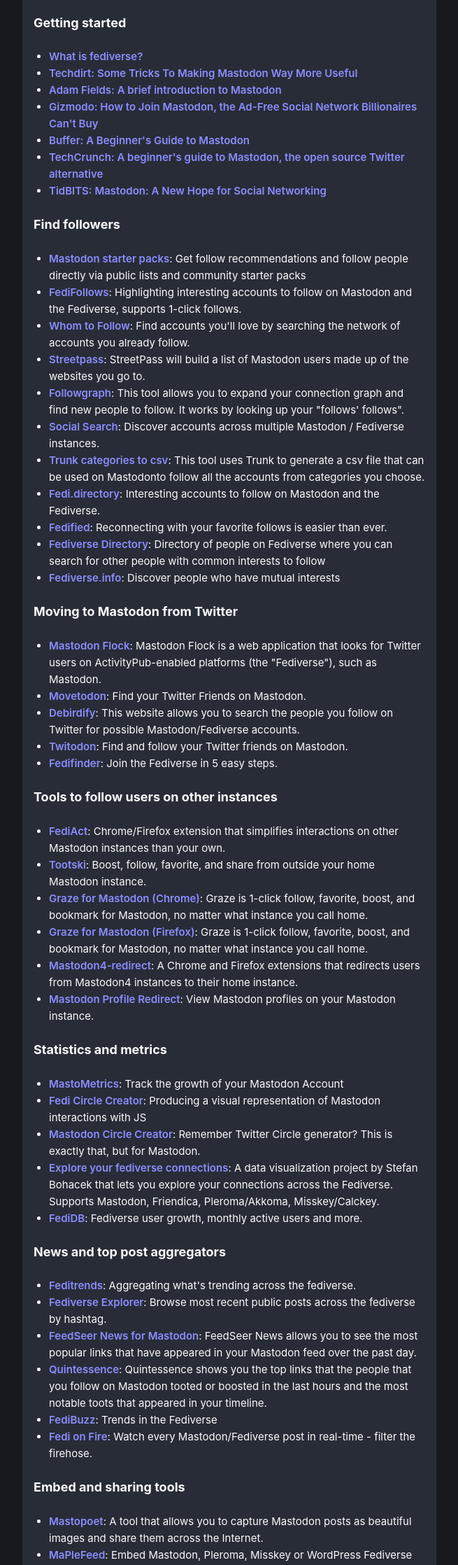
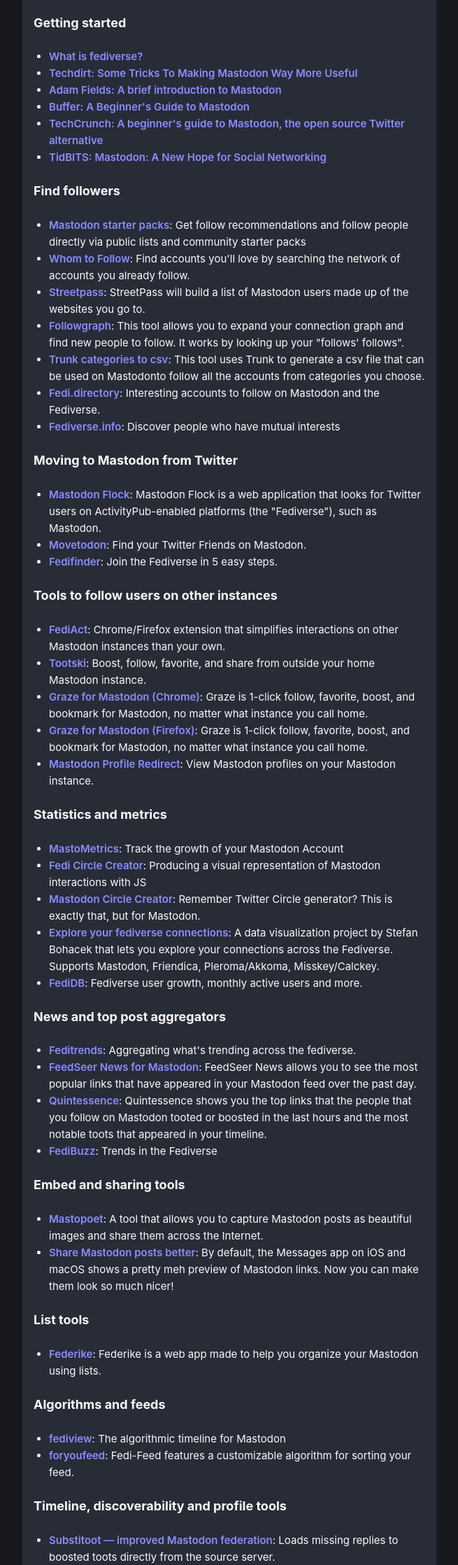
Before and after one commit to ronilaukkarinen/the-mastodon-list, a website: page index.html in a window 1280 px wide. Shown: the part 322-2558 px from the top of the page at 70% size, without its empty margins (312-967 px from the left). Drawn offline with nearby package versions, Linux system fonts and the light colour scheme; a script that the page names is missing.

Commit message:
Remove links that are no longer working

```diff
--- a/index.html
+++ b/index.html
@@ -52,7 +52,6 @@
       <li><a href="https://jointhefediverse.net">What is fediverse?</a></li>
       <li><a href="https://www.techdirt.com/2022/12/29/some-tricks-to-making-mastodon-way-more-useful">Techdirt: Some Tricks To Making Mastodon Way More Useful</a></li>
       <li><a href="https://fields.medium.com/a-brief-introduction-to-mastodon-587f36b6ba20">Adam Fields: A brief introduction to Mastodon</a></li>
-      <li><a href="https://www.gizmodo.com.au/2022/11/how-to-join-mastodon-the-ad-free-social-network-billionaires-cant-buy">Gizmodo: How to Join Mastodon, the Ad-Free Social Network Billionaires Can't Buy</a></li>
       <li><a href="https://buffer.com/resources/mastodon-social">Buffer: A Beginner's Guide to Mastodon</a></li>
       <li><a href="https://techcrunch.com/2022/11/08/what-is-mastodon">TechCrunch: A beginner's guide to Mastodon, the open source Twitter alternative</a></li>
       <li><a href="https://tidbits.com/2023/01/27/mastodon-a-new-hope-for-social-networking">TidBITS: Mastodon: A New Hope for Social Networking</a></li>
@@ -61,15 +60,11 @@
     <h2>Find followers</h2>
     <ul>
       <li><a href="https://fedidevs.com/starter-packs/?tab=community">Mastodon starter packs</a>: Get follow recommendations and follow people directly via public lists and community starter packs</li>
-      <li><a href="https://fedifollows.fedified.com">FediFollows</a>: Highlighting interesting accounts to follow on Mastodon and the Fediverse, supports 1-click follows.</li>
       <li><a href="https://whomtofollow.com">Whom to Follow</a>: Find accounts you'll love by searching the network of accounts you already follow.</li>
       <li><a href="https://streetpass.social/">Streetpass</a>: StreetPass will build a list of Mastodon users made up of the websites you go to.</li>
       <li><a href="https://followgraph.vercel.app">Followgraph</a>: This tool allows you to expand your connection graph and find new people to follow. It works by looking up your "follows' follows".</li>
-      <li><a href="https://search.noc.social">Social Search</a>: Discover accounts across multiple Mastodon / Fediverse instances.</li>
       <li><a href="https://hugo.gameiro.pt/trunk-to-csv">Trunk categories to csv</a>: This tool uses Trunk to generate a csv file that can be used on Mastodonto follow all the accounts from categories you choose.</li>
       <li><a href="https://fedi.directory">Fedi.directory</a>: Interesting accounts to follow on Mastodon and the Fediverse.</li>
-      <li><a href="https://www.fedified.com/">Fedified</a>: Reconnecting with your favorite follows is easier than ever.</li>
-      <li><a href="https://fedi.bihlink.com">Fediverse Directory</a>: Directory of people on Fediverse where you can search for other people with common interests to follow</li>
       <li><a href="https://fediverse.info/explore/people">Fediverse.info</a>: Discover people who have mutual interests</li>
     </ul>
 
@@ -77,8 +72,6 @@
     <ul>
       <li><a href="https://mastodon-flock.vercel.app">Mastodon Flock</a>: Mastodon Flock is a web application that looks for Twitter users on ActivityPub-enabled platforms (the "Fediverse"), such as Mastodon.</li>
       <li><a href="https://www.movetodon.org">Movetodon</a>: Find your Twitter Friends on Mastodon.</li>
-      <li><a href="https://debirdify.pruvisto.org">Debirdify</a>: This website allows you to search the people you follow on Twitter for possible Mastodon/Fediverse accounts.</li>
-      <li><a href="https://twitodon.com">Twitodon</a>: Find and follow your Twitter friends on Mastodon.</li>
       <li><a href="https://fedifinder.glitch.me">Fedifinder</a>: Join the Fediverse in 5 easy steps.</li>
     </ul>
 
@@ -88,7 +81,6 @@
       <li><a href="https://chromewebstore.google.com/detail/tootski/moincmahmgemjnmpeohdfpicgdkgfbcd/">Tootski</a>: Boost, follow, favorite, and share from outside your home Mastodon instance.</li>
       <li><a href="https://chrome.google.com/webstore/detail/graze-for-mastodon/epocinhmkcnjfjobnglchpbncndobblj">Graze for Mastodon (Chrome)</a>: Graze is 1-click follow, favorite, boost, and bookmark for Mastodon, no matter what instance you call home.</li>
       <li><a href="https://addons.mozilla.org/en-US/firefox/addon/graze/">Graze for Mastodon (Firefox)</a>: Graze is 1-click follow, favorite, boost, and bookmark for Mastodon, no matter what instance you call home.</li>
-      <li><a href="https://github.com/raikasdev/mastodon4-redirect">Mastodon4-redirect</a>: A Chrome and Firefox extensions that redirects users from Mastodon4 instances to their home instance.</li>
       <li><a href="https://github.com/bramus/mastodon-profile-redirect">Mastodon Profile Redirect</a>: View Mastodon profiles on your Mastodon instance.</li>
     </ul>
 
@@ -104,17 +96,14 @@
     <h2>News and top post aggregators</h2>
     <ul>
       <li><a href="https://feditrends.com/">Feditrends</a>: Aggregating what's trending across the fediverse.</li>
-      <li><a href="https://fediverse-explorer.stefanbohacek.dev/?tag=fediverse">Fediverse Explorer</a>: Browse most recent public posts across the fediverse by hashtag.</li>
       <li><a href="https://news.feedseer.com">FeedSeer News for Mastodon</a>: FeedSeer News allows you to see the most popular links that have appeared in your Mastodon feed over the past day.</li>
       <li><a href="https://quintsns.pianeta.uno">Quintessence</a>: Quintessence shows you the top links that the people that you follow on Mastodon tooted or boosted in the last hours and the most notable toots that appeared in your timeline.</a></li>
       <li><a href="https://fedi.buzz">FediBuzz</a>: Trends in the Fediverse</a></li>
-      <li><a href="https://fedionfire.stream">Fedi on Fire</a>: Watch every Mastodon/Fediverse post in real-time - filter the firehose.</a></li>
     </ul>
 
     <h2>Embed and sharing tools</h2>
     <ul>
       <li><a href="https://mastopoet.ohjelmoi.fi">Mastopoet</a>: A tool that allows you to capture Mastodon posts as beautiful images and share them across the Internet.</li>
-      <li><a href="https://maplefeed.bihlink.com">MaPleFeed</a>: Embed Mastodon, Pleroma, Misskey or WordPress Fediverse profile feeds on any web page.</li>
       <li><a href="https://mstdn.link">Share Mastodon posts better</a>: By default, the Messages app on iOS and macOS shows a pretty meh preview of Mastodon links. Now you can make them look so much nicer!</li>
     </ul>
 
@@ -135,13 +124,7 @@
       <li><a href="https://cathode.church/fedi-scraper-counter.html">Fedi-Scraper Counter</a>: Counts the number of days since someone tried to make a search tool for the Fediverse.</li>
       <li><a href="https://justmytoots.com">JustMyToots</a>: This little page displays the toots but not the boosts for a user.</li>
       <li><a href="https://www.tootfinder.ch">Tootfinder</a>: Proof of concept of an opt-in global Mastodon search.</li>
-      <li><a href="https://fedisearch.skorpil.cz">FediSearch</a>: Search people on Fediverse.</li>
       <li><a href="https://github.com/nanos/FediFetcher">FediFetcher</a>: A tool for Mastodon that automatically fetches missing replies and posts from other fediverse instances, and adds them to your own Mastodon instance.</li>
-    </ul>
-
-    <h2>Tools for server admins</h2>
-    <ul>
-      <li><a href="https://github.com/VyrCossont/mastodon/pull/8">Extended post and account search</a>: A patch for your Mastodon instance that allows proper full-text search of all federated content, including a large range of advanced search operators. <a href="https://github.com/VyrCossont/mastodon/pull/9">A Glitch version</a> is also available.</li>
     </ul>
 
     <h2>Backup tools</h2>
```
